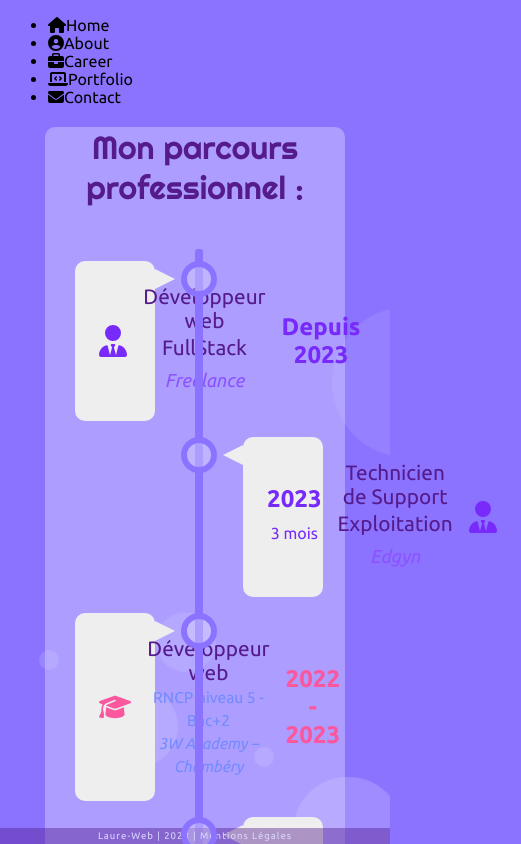
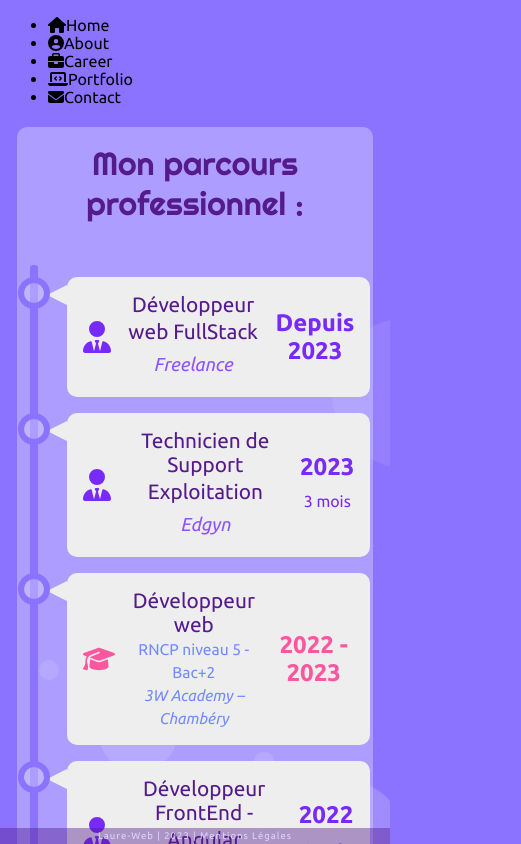
Before and after one commit to LaureDominguez/portfolio, a Next.js app: page /pages/career in a window 390 px wide. Shown: the top 844 px of the page, 521 px wide, since content can reach past the window. Built offline with nearby package versions, Linux system fonts and the light colour scheme.

Commit message:
done with media querry

```diff
--- a/src/app/globals.css
+++ b/src/app/globals.css
@@ -505,6 +505,7 @@ body {
 .aboutTitle {
   color: var(--aqua-blue);
   text-shadow: 0 0 5px var(--deep-purple);
+  text-align: right;
 }
 
 .about {
@@ -537,12 +538,14 @@ body {
 }
 
 /******************* Media query *******************/
-/* Smatrphone en landscape */
-/* Tablettes */
-/* Tablettes en landscape */
 /* PC */
+@media (min-width: 1024px) {
+  .aboutTitle {
+    text-align: left;
+  }
+}
 .container {
-  width: 80%;
+  width: 95%;
   margin: auto;
   background: rgba(217, 215, 255, 0.4235294118);
   border-radius: 10px;
@@ -550,6 +553,7 @@ body {
 
 .career h1 {
   text-align: center;
+  padding-top: 1rem;
 }
 
 .headersTimeline {
@@ -562,10 +566,6 @@ body {
   padding: 0.5rem;
   margin: 0;
   text-align: center;
-}
-
-.timeline article:nth-child(even) > .headersTimeline {
-  flex-direction: row-reverse;
 }
 
 .timeline article:hover {
@@ -623,7 +623,7 @@ body {
 
 .timeline {
   position: relative;
-  width: 80%;
+  width: 95%;
   margin: 0 auto;
   padding: 2rem 0;
 }
@@ -633,7 +633,7 @@ body {
   position: absolute;
   top: 20px;
   bottom: 20px;
-  left: 50%;
+  left: 1%;
   width: 8px;
   background: var(--light-purple);
   border-radius: 3px;
@@ -642,8 +642,9 @@ body {
 .timeline article {
   position: relative;
   background: #eeeeee;
-  width: calc(50% - 40px);
-  padding: 1rem;
+  left: 12%;
+  width: 90%;
+  padding: 0.5rem;
   border-radius: 10px;
   transition: all 0.5s ease;
 }
@@ -657,10 +658,10 @@ body {
   display: block;
   position: absolute;
   top: 0;
-  left: calc(100% + 26px);
+  left: calc(-24px - 8%);
   background: rgba(217, 215, 255, 0.4235294118);
-  width: 24px;
-  height: 24px;
+  width: 20px;
+  height: 20px;
   border: 6px var(--light-purple) solid;
   border-radius: 50%;
   z-index: 20;
@@ -670,28 +671,12 @@ body {
   content: "";
   position: absolute;
   top: 8px;
-  left: 100%;
+  right: 100%;
   width: 0;
   height: 0;
   border-top: 10px solid transparent;
-  border-left: 20px solid #eeeeee;
+  border-right: 20px solid #eeeeee;
   border-bottom: 10px solid transparent;
-}
-
-.timeline article:nth-child(even) {
-  margin-left: calc(50% + 48px);
-}
-
-.timeline article:nth-child(even):before {
-  left: auto;
-  right: calc(100% + 26px);
-}
-
-.timeline article:nth-child(even):after {
-  left: auto;
-  right: 100%;
-  border-left: none;
-  border-right: 20px solid #eeeeee;
 }
 
 .timeline article li {
@@ -713,9 +698,60 @@ body {
 
 /******************* Media query *******************/
 /* Smatrphone en landscape */
+@media screen and (max-width: 767px) and (orientation: landscape) {
+  .timeline article {
+    width: 85%;
+  }
+  .timeline article:before {
+    left: calc(-28px - 10%);
+  }
+}
 /* Tablettes */
 /* Tablettes en landscape */
 /* PC */
+@media (min-width: 1024px) {
+  .container {
+    width: 80%;
+  }
+  .timeline article:nth-child(even) > .headersTimeline {
+    flex-direction: row-reverse;
+  }
+  .timeline {
+    width: 80%;
+  }
+  .timeline:after {
+    left: 50%;
+  }
+  .timeline article {
+    left: 0;
+    width: calc(50% - 40px);
+    padding: 1rem;
+  }
+  .timeline article:before {
+    left: calc(100% + 26px);
+    width: 24px;
+    height: 24px;
+  }
+  .timeline article:after {
+    left: 100%;
+    right: 0%;
+    border-left: 20px solid #eeeeee;
+    border-right: 10px solid transparent;
+  }
+  .timeline article:nth-child(even) {
+    margin-left: calc(50% + 48px);
+  }
+  .timeline article:nth-child(even):before {
+    left: auto;
+    right: calc(100% + 26px);
+  }
+  .timeline article:nth-child(even):after {
+    left: auto;
+    right: 100%;
+    border-left: none;
+    border-right: 20px solid #eeeeee;
+  }
+}
 .portfolio {
   width: 95%;
   line-height: 1.5rem;
@@ -762,6 +798,7 @@ body {
 }
 .contact {
   margin: 0 auto;
+  margin-top: 20%;
 }
 .contact h1 {
   text-align: center;
@@ -770,7 +807,7 @@ body {
 .contact ul {
   list-style: none;
   background-color: rgba(217, 215, 255, 0.4901960784);
-  padding: 2rem 3rem;
+  padding: 1rem;
   border-radius: 20px;
 }
 .contact ul li:not(:has(a)), .contact ul a {
@@ -817,6 +854,10 @@ body {
 @media (min-width: 1024px) {
   .contact {
     padding-right: 200px;
+    margin-top: 0;
+  }
+  .contact ul {
+    padding: 2rem 3rem;
   }
 }
 .legal {
--- a/src/app/pages/career/_career.scss
+++ b/src/app/pages/career/_career.scss
@@ -1,5 +1,5 @@
 .container{
-    width: 80%;
+    width: 95%;
     margin: auto;
     background: #d9d7ff6c;
     border-radius: 10px;
@@ -8,6 +8,7 @@
 .career{
     h1{
         text-align: center;
+        padding-top: 1rem;
     }
 }
 
@@ -23,10 +24,6 @@
     text-align: center;
 }
 
-
-.timeline article:nth-child(even) > .headersTimeline{
-    flex-direction: row-reverse;
-}
 
 .timeline article:hover{
     box-shadow:
@@ -95,7 +92,7 @@
 
 .timeline {
     position: relative;
-    width: 80%;
+    width: 95%;
     margin: 0 auto;
     padding: 2rem 0;
 }
@@ -104,7 +101,7 @@
     position: absolute;
     top: 20px;
     bottom: 20px;
-    left: 50%;
+    left: 1%;
     width: 8px;
     background: var(--light-purple);
     border-radius: 3px;
@@ -113,8 +110,9 @@
 .timeline article {
     position: relative;
     background: #eeeeee;
-    width: calc( 50% - 40px );
-    padding: 1rem;
+    left: 12%;
+    width: 90%;
+    padding: 0.5rem;
     border-radius: 10px;
     transition: all 0.5s ease;
 }
@@ -126,10 +124,10 @@
     display: block;
     position: absolute;
     top: 0;
-    left: calc( 100% + 26px );
+    left: calc( -24px - 8%);
     background: #d9d7ff6c;
-    width: 24px;
-    height: 24px;
+    width: 20px;
+    height: 20px;
     border: 6px var(--light-purple) solid;
     border-radius: 50%;
     z-index: 20;
@@ -138,26 +136,12 @@
     content: "";
     position: absolute;
     top: 8px;
-    left: 100%;
+    right: 100%;
     width: 0;
     height: 0;
     border-top: 10px solid transparent;
-    border-left: 20px solid #eeeeee;
+    border-right: 20px solid #eeeeee;
     border-bottom: 10px solid transparent;
-}
-
-.timeline article:nth-child(even) {
-    margin-left: calc( 50% + 48px );
-}
-.timeline article:nth-child(even):before {
-    left: auto;
-    right: calc( 100% + 26px );
-}
-.timeline article:nth-child(even):after {
-    left: auto;
-    right: 100%;
-    border-left: none;
-    border-right: 20px solid #eeeeee;
 }
 
 .timeline article li {
@@ -180,6 +164,12 @@
 /******************* Media query *******************/
 /* Smatrphone en landscape */
 @media screen and (max-width: 767px) and (orientation: landscape) {
+    .timeline article {
+        width: 85%;
+    }
+    .timeline article:before {
+        left: calc( -28px - 10%);
+    }
 }
 
 /* Tablettes */
@@ -192,4 +182,50 @@
 
 /* PC */
 @media (min-width: 1024px) {
+    .container{
+        width: 80%;
+    }
+
+    .timeline article:nth-child(even) > .headersTimeline{
+        flex-direction: row-reverse;
+    }
+
+    .timeline {
+        width: 80%;
+    }
+    .timeline:after {
+        left: 50%;
+    }
+
+    .timeline article {
+        left: 0;
+        width: calc( 50% - 40px );
+        padding: 1rem;
+    }
+
+    .timeline article:before {
+        left: calc( 100% + 26px );
+        width: 24px;
+        height: 24px;
+    }
+    .timeline article:after {
+        left: 100%;
+        right: 0%;
+        border-left: 20px solid #eeeeee;
+        border-right: 10px solid transparent;
+    }
+
+    .timeline article:nth-child(even) {
+        margin-left: calc( 50% + 48px );
+    }
+    .timeline article:nth-child(even):before {
+        left: auto;
+        right: calc( 100% + 26px );
+    }
+    .timeline article:nth-child(even):after {
+        left: auto;
+        right: 100%;
+        border-left: none;
+        border-right: 20px solid #eeeeee;
+    }
 }
```
Also changed, not shown: src/app/pages/about/_about.scss (+4 -13 lines), src/app/pages/contact/_contact.scss (+6 -1 lines), 1 other file (tests, documents, lock files or other folders).
